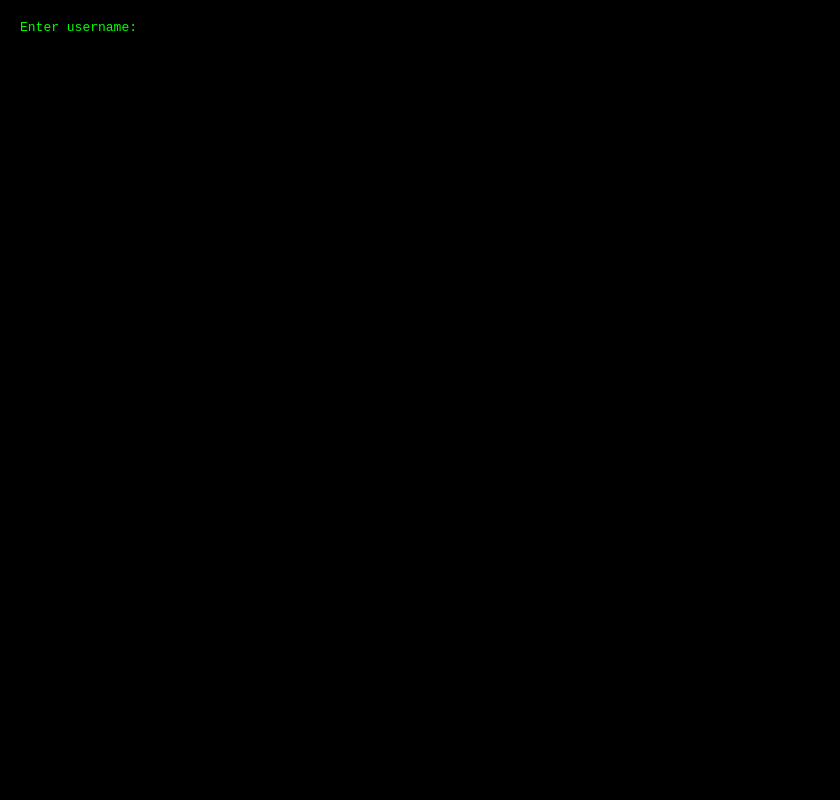
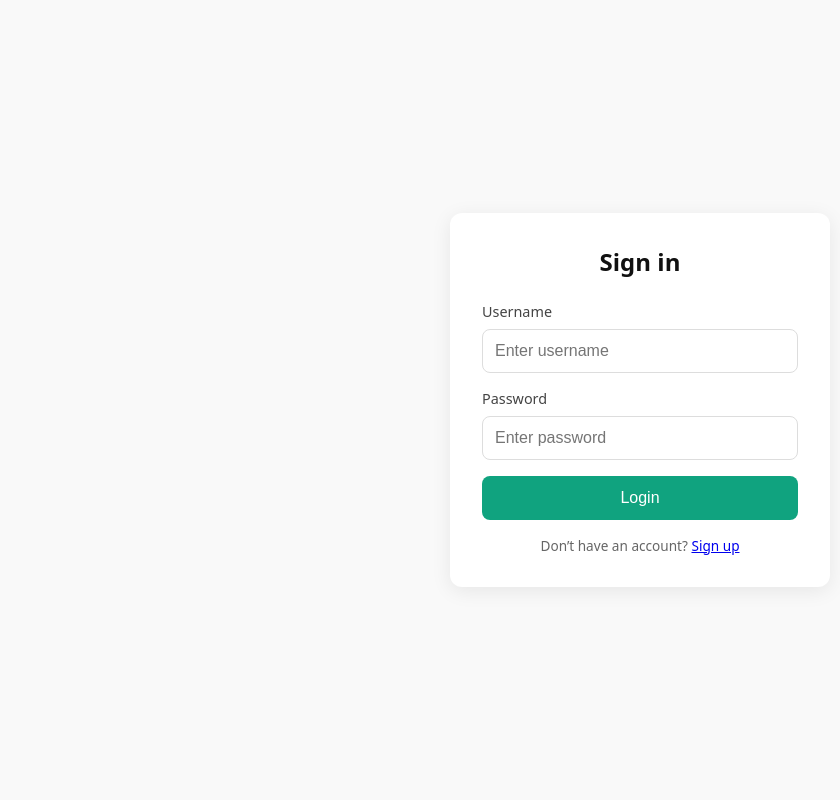
Before and after one commit to daind123/daind123.github.io, a plain HTML site: page login.html in a window 1280 px wide. Shown: the whole page, without its empty margins (0-840 px from the left). Drawn offline with Linux system fonts and the light colour scheme.

Commit message:
Update login.html

```diff
--- a/login.html
+++ b/login.html
@@ -1,78 +1,98 @@
 <!DOCTYPE html>
-<html>
+<html lang="en">
 <head>
-  <meta charset="UTF-8">
-  <title>Login - Terminal Messenger</title>
+  <meta charset="UTF-8" />
+  <meta name="viewport" content="width=device-width, initial-scale=1.0" />
+  <title>Login</title>
   <style>
-    html, body {
+    * {
+      box-sizing: border-box;
       margin: 0;
       padding: 0;
-      height: 100%;
+    }
+    body {
+      font-family: system-ui, -apple-system, BlinkMacSystemFont, "Segoe UI", Roboto, sans-serif;
+      background: #f9f9f9;
+      color: #111;
+      height: 100vh;
+      display: flex;
+      align-items: center;
+      justify-content: center;
+    }
+    .container {
+      background: white;
       width: 100%;
-      background: black;
-      color: lime;
-      font-family: monospace;
-      display: flex;
-      flex-direction: column;
+      max-width: 380px;
+      padding: 2rem;
+      border-radius: 12px;
+      box-shadow: 0 4px 20px rgba(0,0,0,0.08);
     }
-    #terminal {
-      white-space: pre-wrap;
-      flex: 1;
-      padding: 20px;
-      overflow-y: auto;
+    .container h1 {
+      font-size: 1.5rem;
+      margin-bottom: 1.5rem;
+      text-align: center;
+    }
+    .input-group {
+      margin-bottom: 1rem;
+    }
+    label {
+      display: block;
+      font-size: 0.9rem;
+      margin-bottom: 0.5rem;
+      color: #444;
     }
     input {
-      background: black;
-      color: lime;
+      width: 100%;
+      padding: 0.75rem;
+      border-radius: 8px;
+      border: 1px solid #ddd;
+      font-size: 1rem;
+      transition: border-color 0.2s;
+    }
+    input:focus {
+      border-color: #10a37f;
+      outline: none;
+    }
+    button {
+      width: 100%;
+      padding: 0.8rem;
+      background: #10a37f;
+      color: white;
+      font-size: 1rem;
+      font-weight: 500;
       border: none;
-      outline: none;
-      font-family: monospace;
-      width: 100%;
-      padding: 10px;
-      box-sizing: border-box;
+      border-radius: 8px;
+      cursor: pointer;
+      transition: background 0.2s;
+    }
+    button:hover {
+      background: #0d8a6d;
+    }
+    .footer {
+      text-align: center;
+      font-size: 0.85rem;
+      margin-top: 1rem;
+      color: #666;
     }
   </style>
 </head>
 <body>
-  <div id="terminal">Enter username: </div>
-  <input id="input" type="text">
-
-  <script>
-    const input = document.getElementById('input');
-    const terminal = document.getElementById('terminal');
-    const correctPassword = "123ckp123"; // 🔑 change this
-    let username = "";
-    let stage = "username";
-
-    window.onload = () => input.focus();
-
-    input.addEventListener('keydown', function(e) {
-      if (e.key === 'Enter') {
-        const value = input.value.trim();
-        input.value = "";
-
-        if (stage === "username") {
-          if (value.length > 0) {
-            username = value;
-            terminal.innerHTML += username + "\nEnter password: ";
-            input.type = "password";
-            stage = "password";
-          } else {
-            terminal.innerHTML += "\nUsername cannot be empty.\nEnter username: ";
-          }
-        }
-
-        else if (stage === "password") {
-          if (value === correctPassword) {
-            // Save username to localStorage and redirect
-            localStorage.setItem("username", username);
-            window.location.href = "chat.html";
-          } else {
-            terminal.innerHTML += "\nAccess denied.\nEnter password: ";
-          }
-        }
-      }
-    });
-  </script>
+  <div class="container">
+    <h1>Sign in</h1>
+    <form>
+      <div class="input-group">
+        <label for="username">Username</label>
+        <input type="text" id="username" placeholder="Enter username" required />
+      </div>
+      <div class="input-group">
+        <label for="password">Password</label>
+        <input type="password" id="password" placeholder="Enter password" required />
+      </div>
+      <button type="submit">Login</button>
+    </form>
+    <div class="footer">
+      Don’t have an account? <a href="#">Sign up</a>
+    </div>
+  </div>
 </body>
 </html>
```
